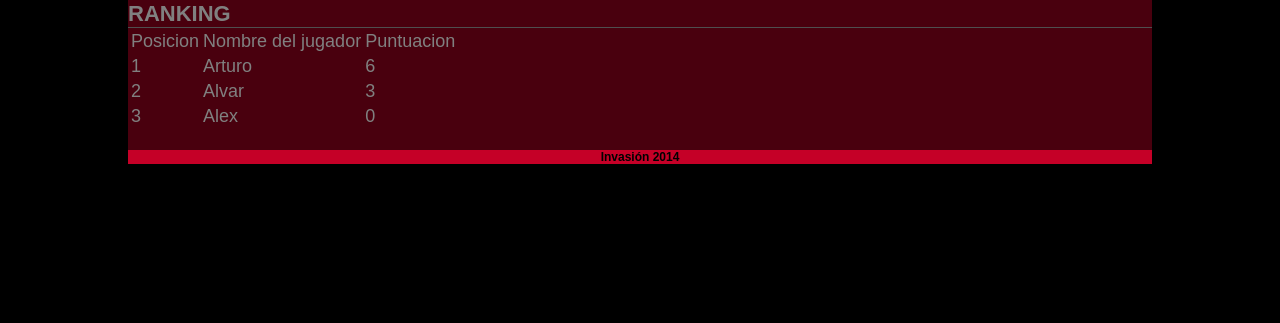
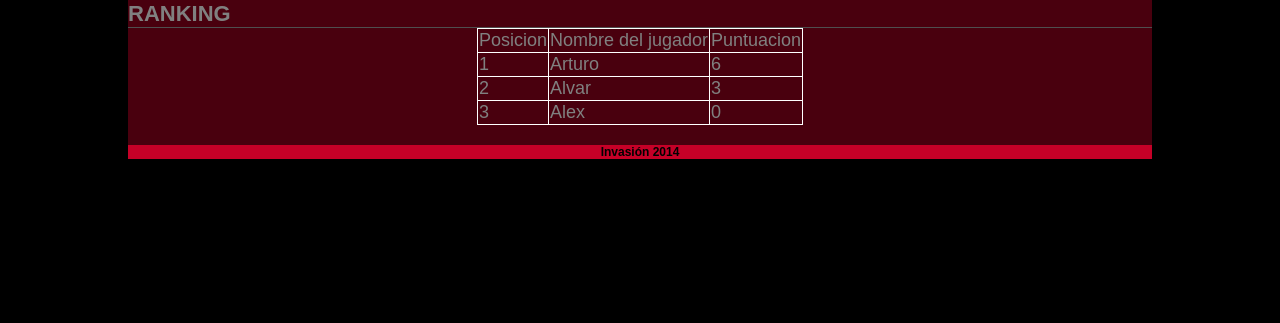
Before and after one commit to turre/Invasion, a plain HTML site: page WebContent/ranking.html in a window 1280 px wide. Shown: the part 477-800 px from the top of the page. Drawn offline with Linux system fonts and the light colour scheme.

Commit message:
Añadido css para tabla de ranking

```diff
--- a/WebContent/css/main.css
+++ b/WebContent/css/main.css
@@ -153,3 +153,9 @@ a:hover {
 	margin-left: auto;
 	margin-right: auto;
 }
+
+#tableRanking table, tr, td {
+	margin: auto;
+	border-collapse: collapse;
+	border: 1px solid white;
+ }
```
